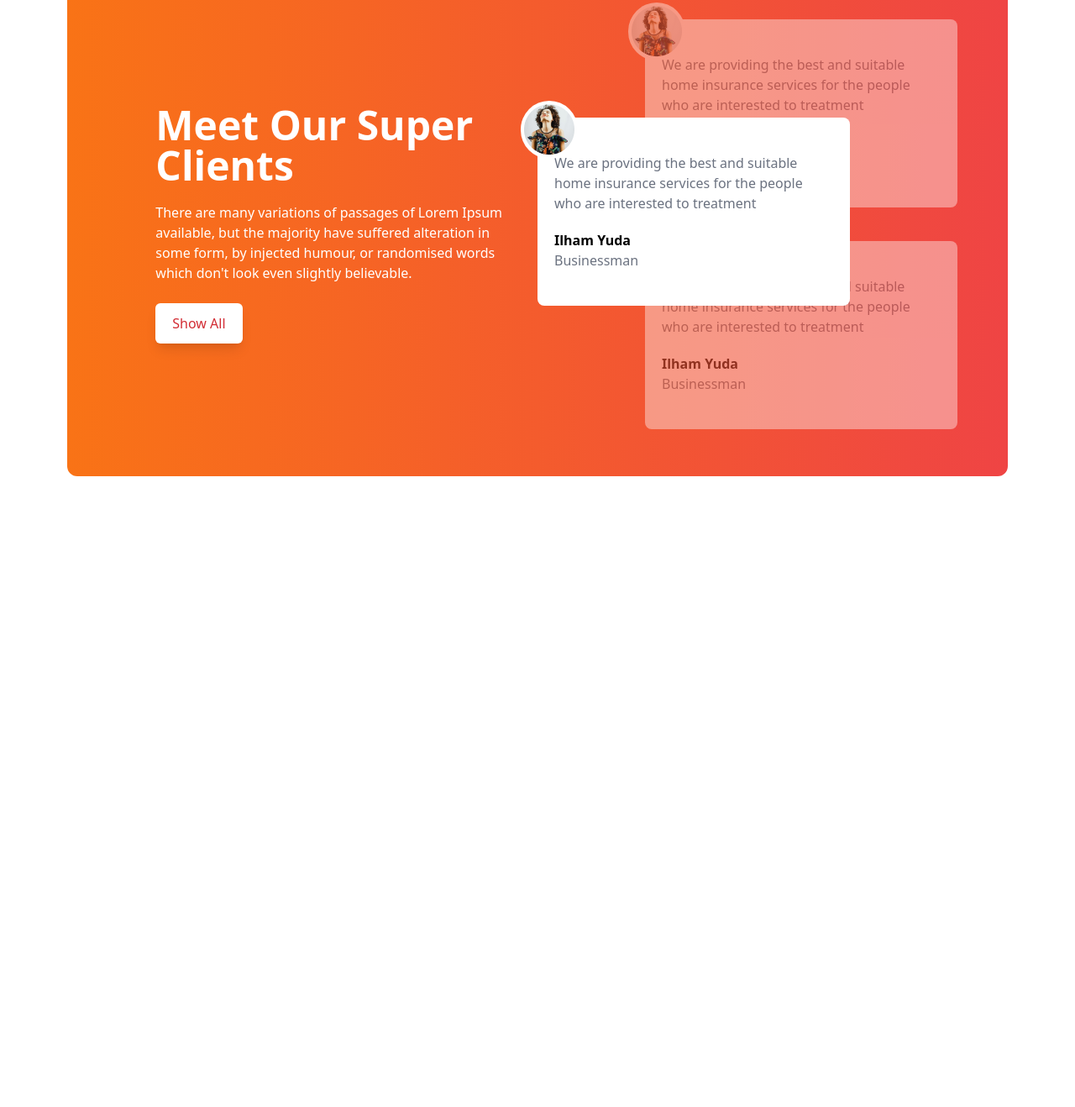
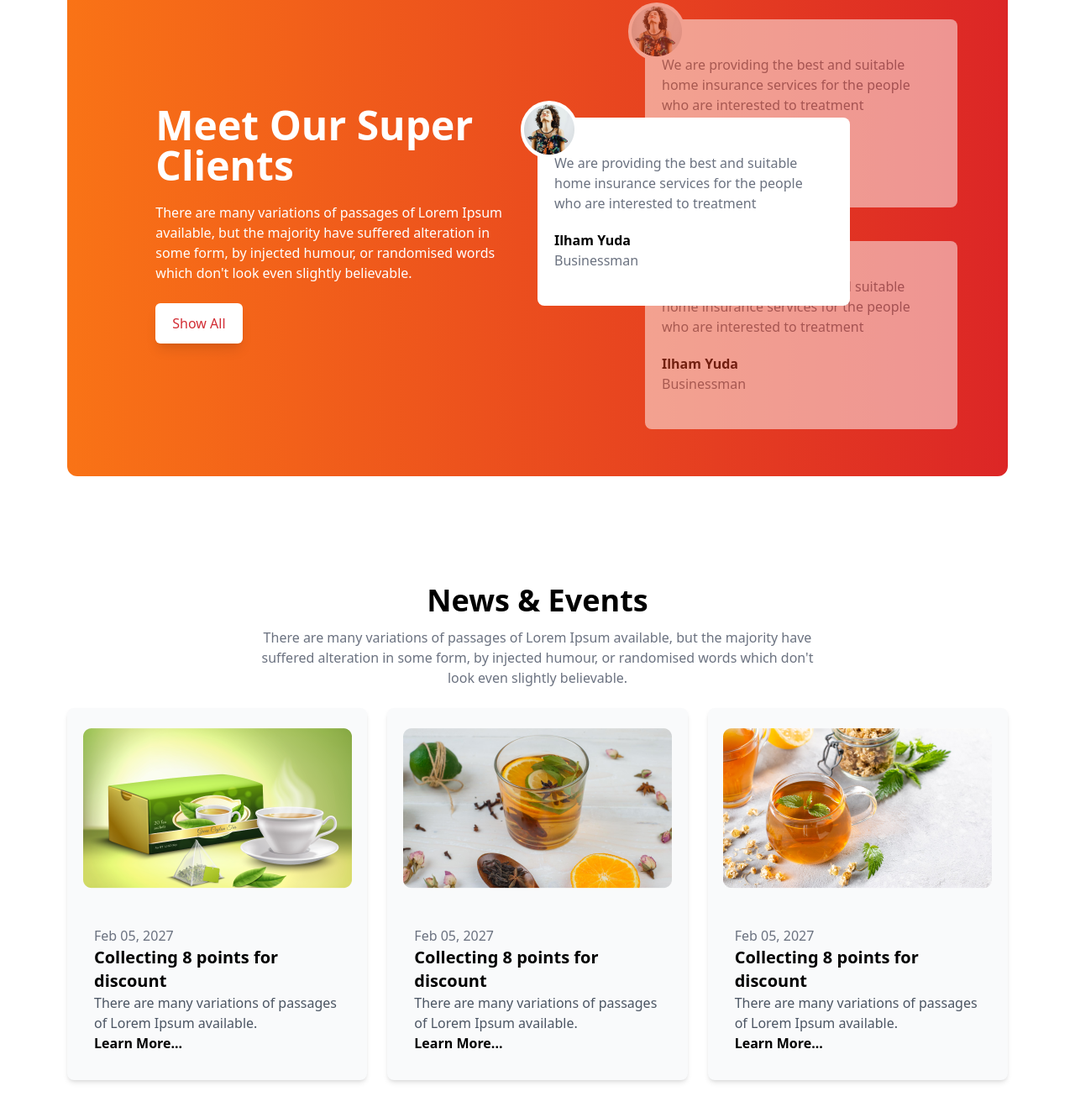
Before and after one commit to DeveloperMonirBD/tea-house-using-tailwind, a website built with Vite: page index.html in a window 1280 px wide. Shown: the part 1885-3203 px from the top of the page at 84% size. Before the commit the page ends 2548 px from the top, so only its background shows below. Built offline with nearby package versions, Linux system fonts and the light colour scheme.

Commit message:
News and events section done

```diff
--- a/index.html
+++ b/index.html
@@ -70,8 +70,7 @@
           by injected humour, or randomised words which don't look even slightly believable.</p>
       </div>
       <!-- grid cards  -->
-        <div
-          class="grid grid-cols-1 md:grid-cols-2 lg:grid-cols-4 gap-6 text-center justify-center ">
+      <div class="grid grid-cols-1 md:grid-cols-2 lg:grid-cols-4 gap-6 text-center justify-center ">
         <!-- product card  -->
         <div class="rounded-lg shadow-md bg-gray-50 overflow-hidden">
           <img class="mx-auto pt-6 pb-3" src="./images/tea-1.png" alt="">
@@ -124,7 +123,8 @@
         <!-- text-section  -->
         <div>
           <h1 class="text-5xl font-bold mb-5">Great Tea, Freshly Presented</h1>
-            <p class="text-gray-500 pb-4">The meaning of gong cha is chanese is to provide the best tea to emperor from all
+          <p class="text-gray-500 pb-4">The meaning of gong cha is chanese is to provide the best tea to emperor from
+            all
             possessions . It represents the
             highest quality and self expectation. Establishing in 2006, Gong cha had been deeply appreciated by its
             custoers
@@ -134,20 +134,23 @@
           <p class="text-gray-500 pb-4">A Unique and different style from other teapots gives a luxurious and minimalist
             impression</p>
           <h1 class="text-2xl  font-bold mb-2">Premium Quality</h1>
-            <p class="text-gray-500 pb-4">Premium Quality that makes tea more elegant and more durable when you use it.</p>
+          <p class="text-gray-500 pb-4">Premium Quality that makes tea more elegant and more durable when you use it.
+          </p>
         </div>
       </div>
     </section>
 
     <!-- reviews section  -->
     <section class="mb-24">
-        <div class="bg-gradient-to-r from-orange-500 to-red-500 rounded-xl grid grid-cols-1 lg:grid-cols-2 text-white px-7 md:px-16">
+      <div
+        class="bg-gradient-to-r from-orange-500 to-red-600 rounded-xl grid grid-cols-1 lg:grid-cols-2 text-white px-7 md:px-16">
 
         <!-- text section  -->
         <div class="flex justify-center items-center overflow-hidden">
           <div class="w-5/6">
             <h1 class="text-5xl font-bold mb-5 pt-10">Meet Our Super Clients</h1>
-              <p class="mb-6">There are many variations of passages of Lorem Ipsum available, but the majority have suffered
+            <p class="mb-6">There are many variations of passages of Lorem Ipsum available, but the majority have
+              suffered
               alteration in some form,
               by injected humour, or randomised words which don't look even slightly believable.</p>
             <button class="px-5 py-3 bg-white text-[#D22C34] font-medium rounded-md shadow-lg">Show All</button>
@@ -164,7 +167,8 @@
                 <img class="p-1" src="./images/client.png" alt="">
               </div>
               <div>
-                    <p class="text-gray-500 mb-5">We are providing the best and suitable home insurance services for the people who
+                <p class="text-gray-500 mb-5">We are providing the best and suitable home insurance services for the
+                  people who
                   are
                   interested to treatment</p>
                 <h1 class="font-bold">Ilham Yuda</h1>
@@ -175,30 +179,80 @@
           </div>
 
           <!-- top card  -->
-               <div class="relative left-8 md:left-32 h-56 w-full md:w-3/4 bg-white text-black rounded-lg flex items-center px-5 opacity-40">
+          <div
+            class="relative left-8 md:left-32 h-56 w-full md:w-3/4 bg-white text-black rounded-lg flex items-center px-5 opacity-50">
             <div class="absolute -top-5 -left-5 bg-white rounded-full">
               <img class="p-1" src="./images/client.png" alt="">
             </div>
             <div>
-                  <p class="text-gray-500 mb-5">We are providing the best and suitable home insurance services for the people who are interested to treatment</p>
+              <p class="text-gray-500 mb-5">We are providing the best and suitable home insurance services for the
+                people who are interested to treatment</p>
               <h1 class="font-bold">Ilham Yuda</h1>
               <p class="text-gray-500">Businessman</p>
             </div>
           </div>
 
           <!-- bottom card  -->
-                <div class="relative left-8 md:left-32 top-10 h-56 w-full md:w-3/4 bg-white text-black rounded-lg flex items-center px-5 opacity-40">
+          <div
+            class="relative left-8 md:left-32 top-10 h-56 w-full md:w-3/4 bg-white text-black rounded-lg flex items-center px-5 opacity-50">
             <div class="absolute -top-5 -left-5 bg-white rounded-full">
               <img class="p-1" src="./images/client.png" alt="">
             </div>
             <div>
-                    <p class="text-gray-500 mb-5">We are providing the best and suitable home insurance services for the people who are
+              <p class="text-gray-500 mb-5">We are providing the best and suitable home insurance services for the
+                people who are
                 interested to treatment</p>
               <h1 class="font-bold">Ilham Yuda</h1>
               <p class="text-gray-500">Businessman</p>
             </div>
           </div>
         </div>
+      </div>
+    </section>
+
+    <!-- news and events section  -->
+    <section class="py-6 lg:py-8">
+      <!-- Title  -->
+      <div class="text-center">
+        <h1 class="text-3xl md:text-4xl font-bold">News & Events</h1>
+        <p class="text-gray-500 max-w-2xl mx-auto pt-3 pb-6">There are many variations of passages of Lorem Ipsum
+          available, but the majority have suffered alteration in some form,
+          by injected humour, or randomised words which don't look even slightly believable.</p>
+      </div>
+      <!-- grid cards  -->
+      <div class="grid grid-cols-1 md:grid-cols-2 lg:grid-cols-3 gap-6 ">
+        <!-- event card  -->
+        <div class="rounded-lg shadow-md bg-gray-50 overflow-hidden">
+          <img class="mx-auto pt-6 pb-3" src="./images/news-1.png" alt="">
+          <div class="p-8">
+            <p class="text-gray-500">Feb 05, 2027</p>
+            <h2 class="font-bold text-xl">Collecting 8 points for discount</h2>
+            <p class="text-gray-600">There are many variations of passages of Lorem Ipsum available.</p>
+            <h2 class="font-bold">Learn More...</h2>
+          </div>
+        </div>
+
+        <div class="rounded-lg shadow-md bg-gray-50 overflow-hidden">
+          <img class="mx-auto pt-6 pb-3" src="./images/news-2.png" alt="">
+          <div class="p-8">
+            <p class="text-gray-500">Feb 05, 2027</p>
+            <h2 class="font-bold text-xl">Collecting 8 points for discount</h2>
+            <p class="text-gray-600">There are many variations of passages of Lorem Ipsum available.</p>
+            <h2 class="font-bold">Learn More...</h2>
+          </div>
+        </div>
+
+        <div class="rounded-lg shadow-md bg-gray-50 overflow-hidden">
+          <img class="mx-auto pt-6 pb-3" src="./images/news-3.png" alt="">
+          <div class="p-8">
+            <p class="text-gray-500">Feb 05, 2027</p>
+            <h2 class="font-bold text-xl">Collecting 8 points for discount</h2>
+            <p class="text-gray-600">There are many variations of passages of Lorem Ipsum available.</p>
+            <h2 class="font-bold">Learn More...</h2>
+          </div>
+        </div>
+
+
       </div>
     </section>
 
```
Lines whose indentation alone changed are shown as unchanged.
